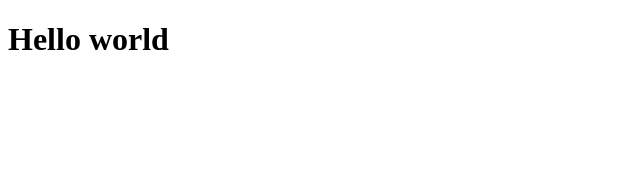
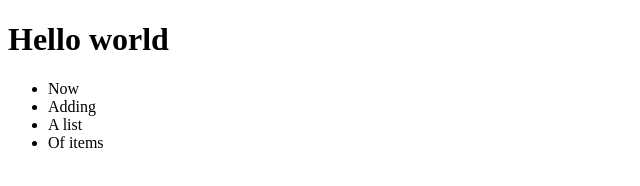
Before and after one commit to MendimAvdyli/hello-world, a plain HTML site: page index.html in a window 1280 px wide. Shown: the whole page, without its empty margins (0-640 px from the left). Drawn offline with Linux system fonts and the light colour scheme.

Commit message:
Update index.html
Added a list

```diff
--- a/index.html
+++ b/index.html
@@ -5,5 +5,11 @@
 </head>
 <body>
 	<h1>Hello world</h1>
+	<ul>
+		<li>Now</li>
+		<li>Adding</li>
+		<li>A list</li>
+		<li>Of items</li>
+	</ul>
 </body>
 </html>
```
